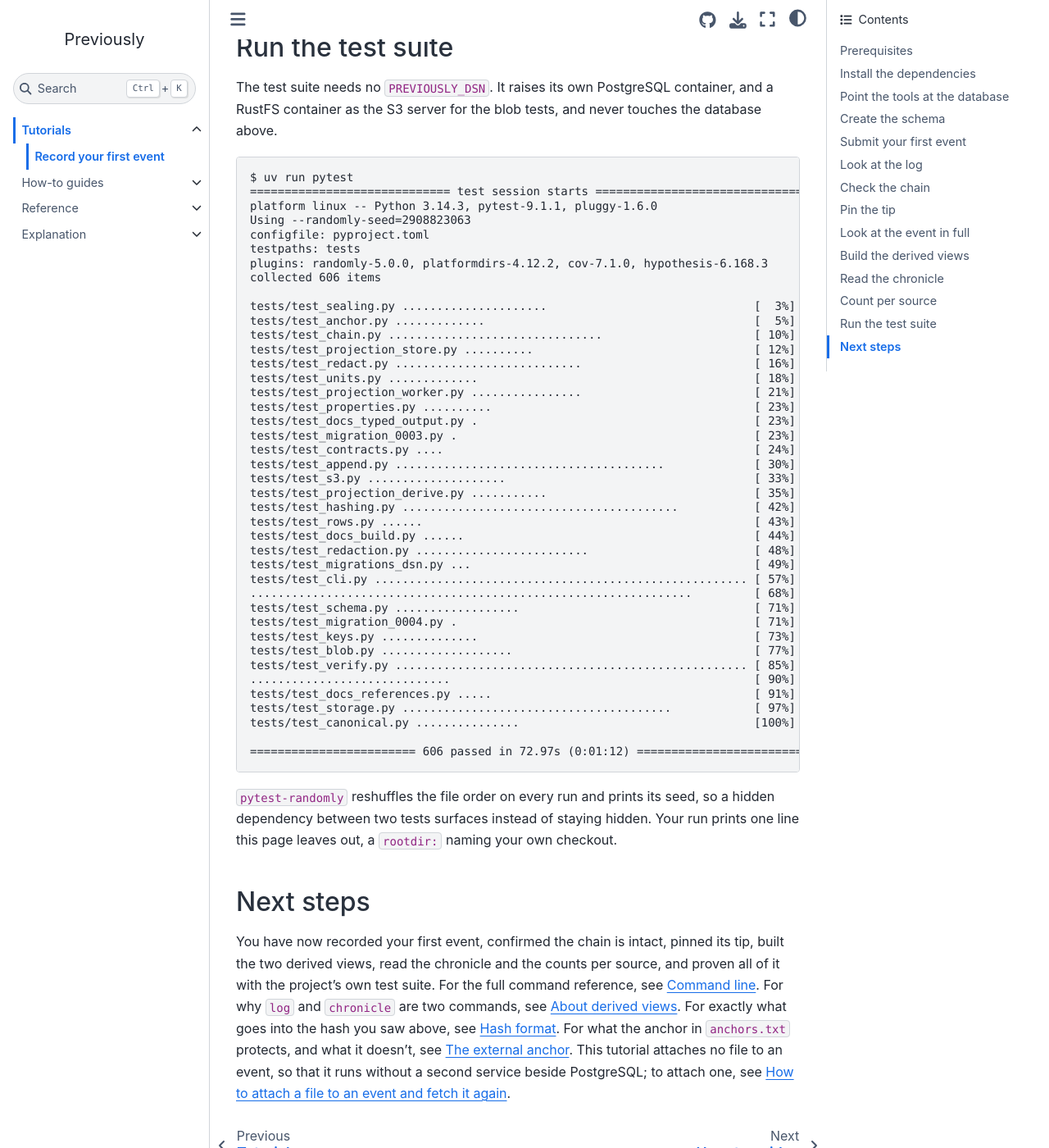
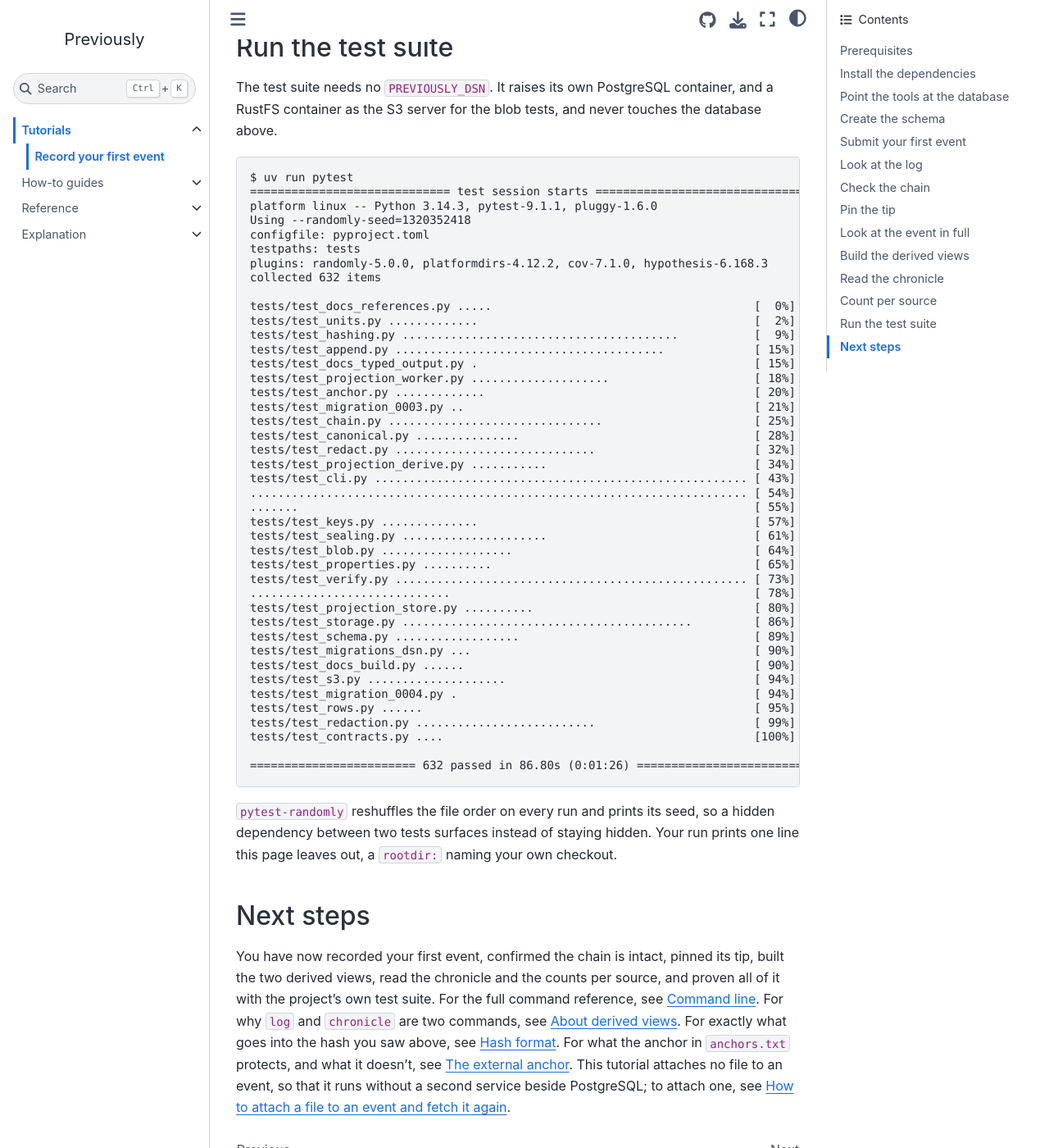
Before and after one commit to jensens/previously, a Sphinx documentation site: the page built from docs/tutorials/record-your-first-event.md, in a window 1280 px wide and 1400 px high, scrolled down 4744 px. Shown: the whole window at 82% size. Built offline with Sphinx 7.4.7 and the Sphinx Book theme 1.1.4, drawn with Linux system fonts in a browser that asks for light colours.

Commit message:
docs: the tutorial's test run is retyped, 632 passed
Typed last, from one `uv run pytest` on the tree as it stands after the
final fixes, without its `rootdir:` line: the collected count, every
per-file line and the last line come from that run.

Assisted-By: Claude Opus 5.5 <noreply@anthropic.com>

````diff
--- a/docs/tutorials/record-your-first-event.md
+++ b/docs/tutorials/record-your-first-event.md
@@ -196,44 +196,45 @@ It raises its own PostgreSQL container, and a RustFS container as the S3 server
 $ uv run pytest
 ============================= test session starts ==============================
 platform linux -- Python 3.14.3, pytest-9.1.1, pluggy-1.6.0
-Using --randomly-seed=2908823063
+Using --randomly-seed=1320352418
 configfile: pyproject.toml
 testpaths: tests
 plugins: randomly-5.0.0, platformdirs-4.12.2, cov-7.1.0, hypothesis-6.168.3
-collected 606 items
+collected 632 items
 
-tests/test_sealing.py .....................                              [  3%]
-tests/test_anchor.py .............                                       [  5%]
-tests/test_chain.py ...............................                      [ 10%]
-tests/test_projection_store.py ..........                                [ 12%]
-tests/test_redact.py ...........................                         [ 16%]
-tests/test_units.py .............                                        [ 18%]
-tests/test_projection_worker.py ................                         [ 21%]
-tests/test_properties.py ..........                                      [ 23%]
-tests/test_docs_typed_output.py .                                        [ 23%]
-tests/test_migration_0003.py .                                           [ 23%]
-tests/test_contracts.py ....                                             [ 24%]
-tests/test_append.py .......................................             [ 30%]
-tests/test_s3.py ....................                                    [ 33%]
-tests/test_projection_derive.py ...........                              [ 35%]
-tests/test_hashing.py ........................................           [ 42%]
-tests/test_rows.py ......                                                [ 43%]
-tests/test_docs_build.py ......                                          [ 44%]
-tests/test_redaction.py .........................                        [ 48%]
-tests/test_migrations_dsn.py ...                                         [ 49%]
-tests/test_cli.py ...................................................... [ 57%]
-................................................................         [ 68%]
-tests/test_schema.py ..................                                  [ 71%]
-tests/test_migration_0004.py .                                           [ 71%]
-tests/test_keys.py ..............                                        [ 73%]
-tests/test_blob.py ...................                                   [ 77%]
-tests/test_verify.py ................................................... [ 85%]
-.............................                                            [ 90%]
-tests/test_docs_references.py .....                                      [ 91%]
-tests/test_storage.py .......................................            [ 97%]
-tests/test_canonical.py ...............                                  [100%]
+tests/test_docs_references.py .....                                      [  0%]
+tests/test_units.py .............                                        [  2%]
+tests/test_hashing.py ........................................           [  9%]
+tests/test_append.py .......................................             [ 15%]
+tests/test_docs_typed_output.py .                                        [ 15%]
+tests/test_projection_worker.py ....................                     [ 18%]
+tests/test_anchor.py .............                                       [ 20%]
+tests/test_migration_0003.py ..                                          [ 21%]
+tests/test_chain.py ...............................                      [ 25%]
+tests/test_canonical.py ...............                                  [ 28%]
+tests/test_redact.py .............................                       [ 32%]
+tests/test_projection_derive.py ...........                              [ 34%]
+tests/test_cli.py ...................................................... [ 43%]
+........................................................................ [ 54%]
+.......                                                                  [ 55%]
+tests/test_keys.py ..............                                        [ 57%]
+tests/test_sealing.py .....................                              [ 61%]
+tests/test_blob.py ...................                                   [ 64%]
+tests/test_properties.py ..........                                      [ 65%]
+tests/test_verify.py ................................................... [ 73%]
+.............................                                            [ 78%]
+tests/test_projection_store.py ..........                                [ 80%]
+tests/test_storage.py ..........................................         [ 86%]
+tests/test_schema.py ..................                                  [ 89%]
+tests/test_migrations_dsn.py ...                                         [ 90%]
+tests/test_docs_build.py ......                                          [ 90%]
+tests/test_s3.py ....................                                    [ 94%]
+tests/test_migration_0004.py .                                           [ 94%]
+tests/test_rows.py ......                                                [ 95%]
+tests/test_redaction.py ..........................                       [ 99%]
+tests/test_contracts.py ....                                             [100%]
 
-======================== 606 passed in 72.97s (0:01:12) ========================
+======================== 632 passed in 86.80s (0:01:26) ========================
 ```
 
 `pytest-randomly` reshuffles the file order on every run and prints its seed, so a hidden dependency between two tests surfaces instead of staying hidden.
````
